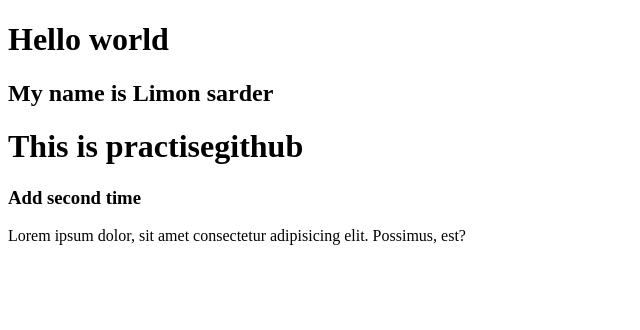
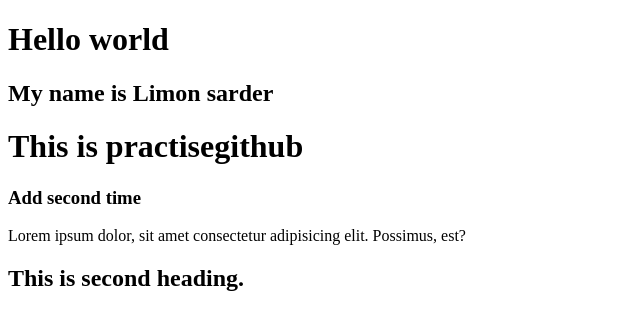
Before and after one commit to Limonsarder/Practisegithub, a plain HTML site: page index.html in a window 1280 px wide. Shown: the whole page, without its empty margins (0-640 px from the left). Drawn offline with Linux system fonts and the light colour scheme.

Commit message:
Update index.html

```diff
--- a/index.html
+++ b/index.html
@@ -11,5 +11,6 @@
     <h1>This is practisegithub</h1>
     <h3>Add second time</h3>
     <p>Lorem ipsum dolor, sit amet consectetur adipisicing elit. Possimus, est?</p>
+    <h2>This is second heading.</h2>
   </body>
 </html>
```
